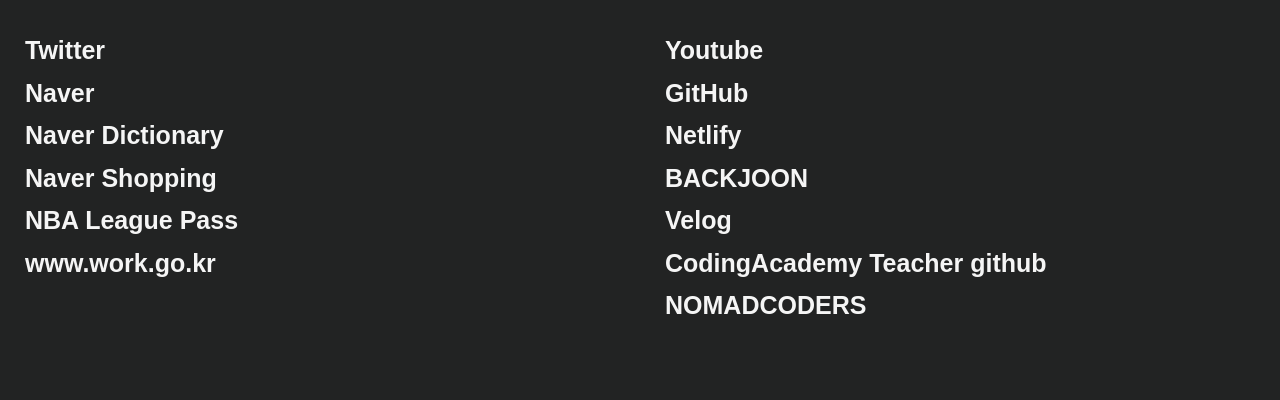
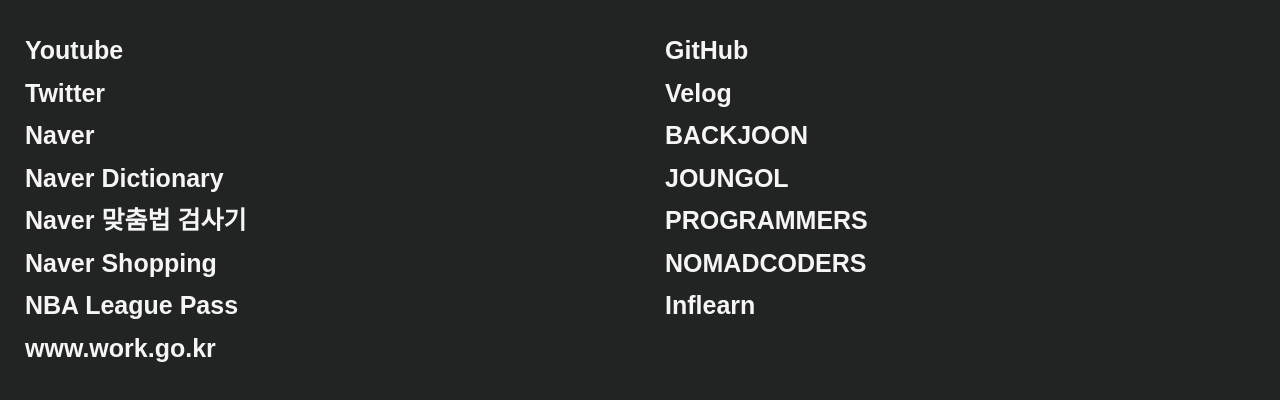
Before and after one commit to dpcalfola/Fola-web-room, a plain HTML site: page assets/page_links_index.html in a window 1280 px wide. Shown: the part 230-630 px from the top of the page. Drawn offline with Linux system fonts and the light colour scheme.

Commit message:
ver.1.2.522
Update page_links

remove links:
Netlifty, CodingAcademy Teacher github

add links:
Naver 맞춤법 검사기, JUNGOL, PROGRAMMERS, Inflearn

```diff
--- a/assets/page_links_index.html
+++ b/assets/page_links_index.html
@@ -35,6 +35,11 @@
             <div id="link_grid_low_1">
               <ul>
                 <li>
+                  <a href="https://www.youtube.com/" target="_blank"
+                    >Youtube
+                  </a>
+                </li>
+                <li>
                   <a href="http://twitter.com" target="_blank"> Twitter </a>
                 </li>
                 <li>
@@ -43,6 +48,14 @@
                 <li>
                   <a href="https://dict.naver.com" target="_blank">
                     Naver Dictionary
+                  </a>
+                </li>
+                <li>
+                  <a
+                    href="https://search.naver.com/search.naver?where=nexearch&sm=top_sug.pre&fbm=0&acr=1&acq=%EB%A7%88%E3%85%88&qdt=0&ie=utf8&query=%EB%A7%9E%EC%B6%A4%EB%B2%95%EA%B2%80%EC%82%AC%EA%B8%B0"
+                    target="_blank"
+                  >
+                    Naver 맞춤법 검사기
                   </a>
                 </li>
                 <li>
@@ -65,20 +78,11 @@
             <div id="link_grid_low_2">
               <ul>
                 <li>
-                  <a href="https://www.youtube.com/" target="_blank"
-                    >Youtube
-                  </a>
+                  <a href="https://github.com/" target="_blank"> GitHub </a>
                 </li>
                 <li>
-                  <a href="https://github.com/" target="_blank"> GitHub </a>
-                </li>
-
-                <li>
-                  <a
-                    href="https://app.netlify.com/sites/folastartpage/overview"
-                    target="_blank"
-                  >
-                    Netlify
+                  <a href="https://velog.io/@dpcalfola" target="_blank">
+                    Velog
                   </a>
                 </li>
                 <li>
@@ -87,21 +91,21 @@
                   </a>
                 </li>
                 <li>
-                  <a href="https://velog.io/@dpcalfola" target="_blank">
-                    Velog
-                  </a>
+                  <a href="http://jungol.co.kr/" target="_blank"> JOUNGOL </a>
                 </li>
                 <li>
-                  <a
-                    href="https://github.com/NamSangKyu/2111JAVA_Sample"
-                    target="_blank"
-                  >
-                    CodingAcademy Teacher github
+                  <a href="https://programmers.co.kr/" target="_blank">
+                    PROGRAMMERS
                   </a>
                 </li>
                 <li>
                   <a href="https://nomadcoders.co/" target="_blank">
                     NOMADCODERS
+                  </a>
+                </li>
+                <li>
+                  <a href="https://www.inflearn.com/" target="_blank">
+                    Inflearn
                   </a>
                 </li>
               </ul>
```
